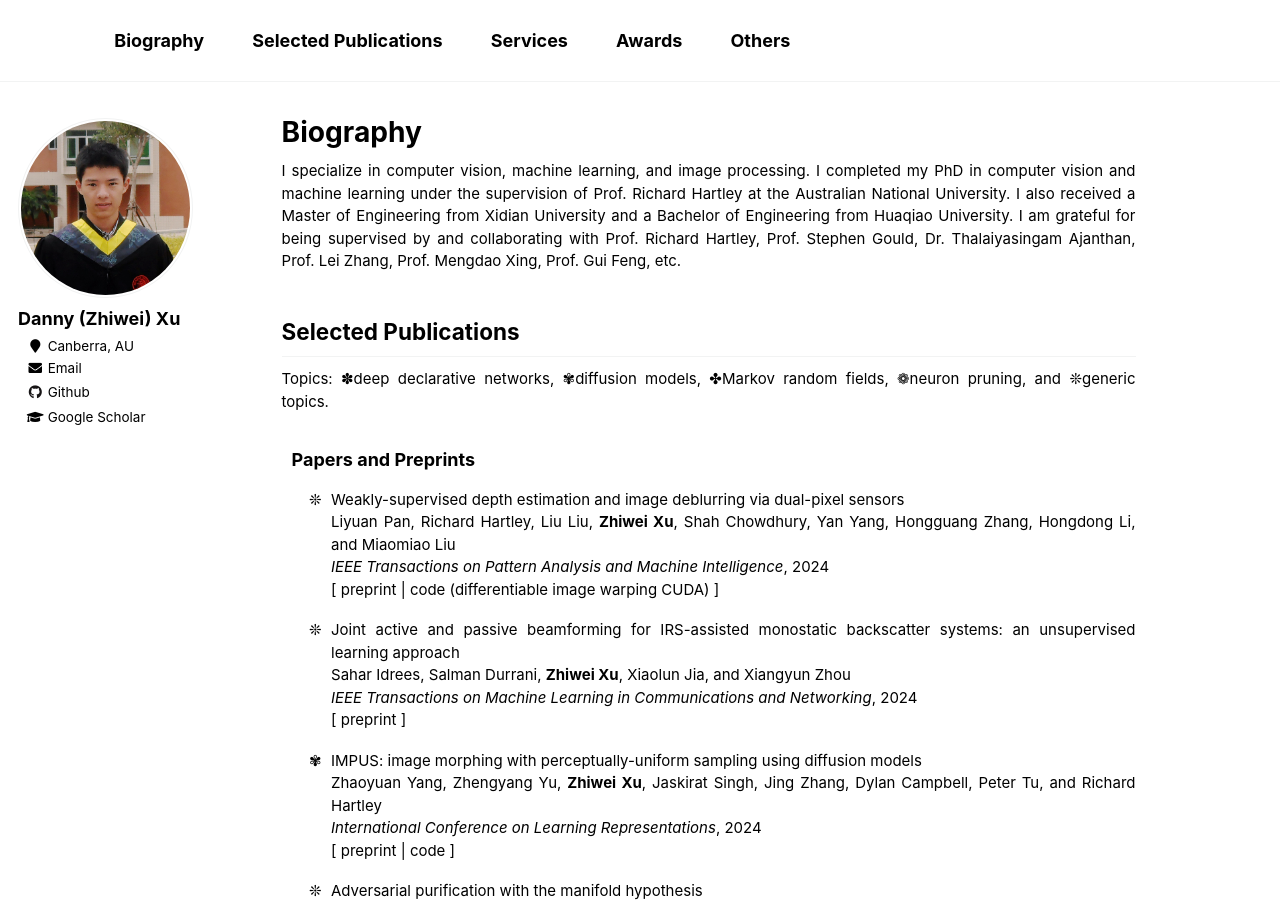
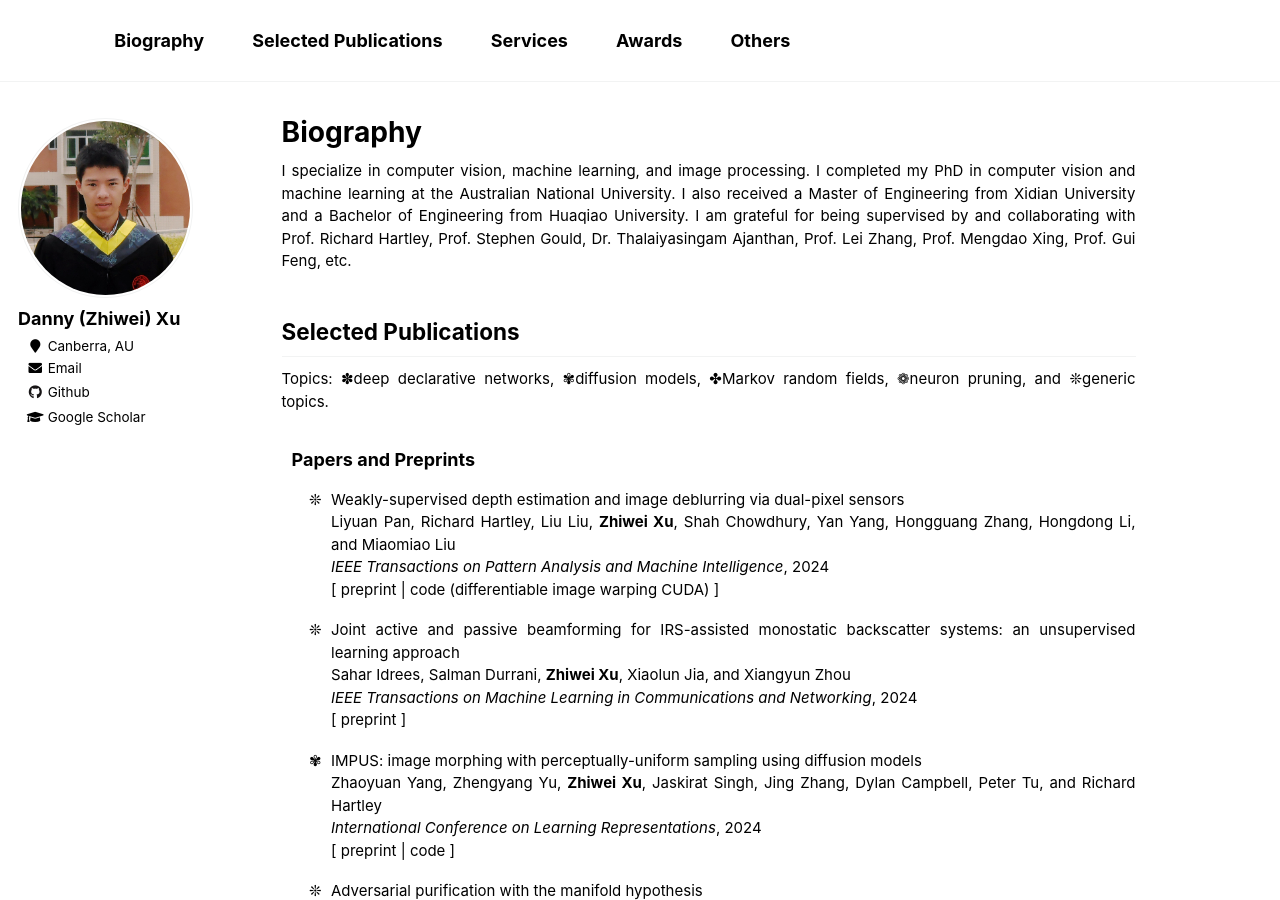
Before and after one commit to zwxu064/zwxu064.github.io, a Jekyll site: the page built from _pages/about.html, in a window 1280 px wide and 900 px high. Built offline with Jekyll 4.4.1, drawn with Linux system fonts in a browser that asks for light colours.

Commit message:
Update about.html

```diff
--- a/_pages/about.html
+++ b/_pages/about.html
@@ -17,7 +17,7 @@ ul{li{padding-inline-start: 1ch;}}
 </style>
 
 <p> I specialize in computer vision, machine learning, and image processing.
-  I completed my PhD in computer vision and machine learning under the supervision of Prof. Richard Hartley at the Australian National University.
+  I completed my PhD in computer vision and machine learning at the Australian National University.
   I also received a Master of Engineering from Xidian University and a Bachelor of Engineering from Huaqiao University.
   I am grateful for being supervised by and collaborating with Prof. Richard Hartley, Prof. Stephen Gould, Dr. Thalaiyasingam Ajanthan, Prof. Lei Zhang, Prof. Mengdao Xing, Prof. Gui Feng, etc.
 </p>
```
